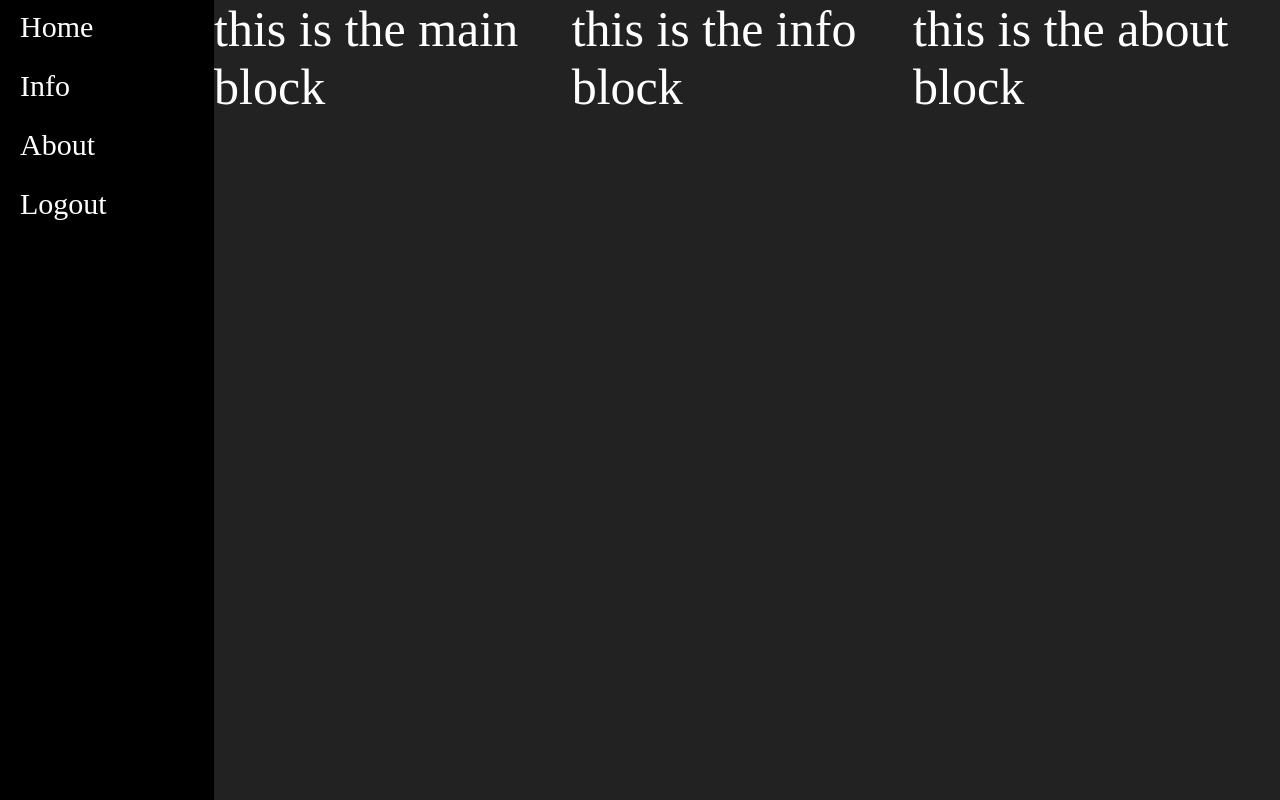
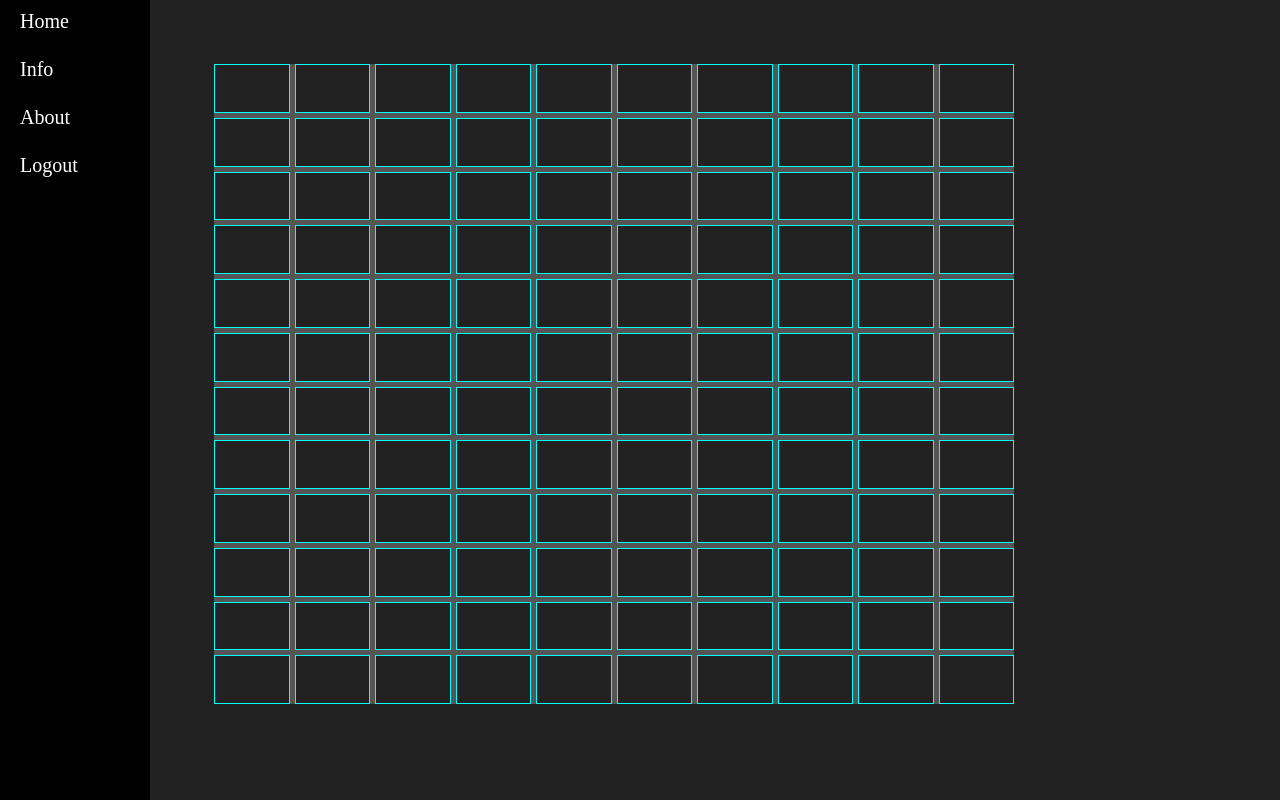
Before and after one commit to jatinkarthik-tripathy/Exam-Planner, a PHP site: page /html/sidebar.html in a window 1280 px wide. Run offline with PHP 8.4, Linux system fonts and the light colour scheme.

Commit message:
broken home grid page

```diff
--- /dev/null
+++ b/css/home.css
@@ -0,0 +1,14 @@
+#home{
+    display: grid;
+    background-color: #555;
+    margin: 5%;
+    width: 100vh;
+    height: 80vh;
+    grid-template-rows: repeat(12, 1fr);
+    grid-template-columns: repeat(10, 1fr);
+    grid-gap: 5px;
+}
+.block{
+    background-color: #222;
+    border: solid aqua 1px;
+}
--- a/css/sidebar.css
+++ b/css/sidebar.css
@@ -8,7 +8,7 @@ body{
     flex-direction: row;
 }
 .sidebar {
-    width: 20%;
+    width: 150px;
     height: 100vh;
     background-color: black;
     order: -1;
@@ -19,7 +19,7 @@ body{
 }
 .sidebar li{
     padding: 10px 10px 15px 20px;
-    font-size: 30px;
+    font-size: 20px;
 }
 .sidebar a{
     text-decoration: none;
@@ -29,8 +29,3 @@ body{
     color: #999
 
 }
-
-p{
-    color: white;
-    font-size: 50px;
-}
--- a/html/sidebar.html
+++ b/html/sidebar.html
@@ -5,6 +5,7 @@
     <title>Login</title>
     <meta charset="UTF-8">
     <link rel="stylesheet" href="../css/sidebar.css">
+    <link rel="stylesheet" href="../css/home.css">
 </head>
 
 <body>
@@ -17,12 +18,131 @@
         </ul>
     </div>
     <div id="home">
-        <p>this is the main block</p>
+        <div class="block"></div>
+        <div class="block"></div>
+        <div class="block"></div>
+        <div class="block"></div>
+        <div class="block"></div>
+        <div class="block"></div>
+        <div class="block"></div>
+        <div class="block"></div>
+        <div class="block"></div>
+        <div class="block"></div>
+        <div class="block"></div>
+        <div class="block"></div>
+        <div class="block"></div>
+        <div class="block"></div>
+        <div class="block"></div>
+        <div class="block"></div>
+        <div class="block"></div>
+        <div class="block"></div>
+        <div class="block"></div>
+        <div class="block"></div>
+        <div class="block"></div>
+        <div class="block"></div>
+        <div class="block"></div>
+        <div class="block"></div>
+        <div class="block"></div>
+        <div class="block"></div>
+        <div class="block"></div>
+        <div class="block"></div>
+        <div class="block"></div>
+        <div class="block"></div>
+        <div class="block"></div>
+        <div class="block"></div>
+        <div class="block"></div>
+        <div class="block"></div>
+        <div class="block"></div>
+        <div class="block"></div>
+        <div class="block"></div>
+        <div class="block"></div>
+        <div class="block"></div>
+        <div class="block"></div>
+        <div class="block"></div>
+        <div class="block"></div>
+        <div class="block"></div>
+        <div class="block"></div>
+        <div class="block"></div>
+        <div class="block"></div>
+        <div class="block"></div>
+        <div class="block"></div>
+        <div class="block"></div>
+        <div class="block"></div>
+        <div class="block"></div>
+        <div class="block"></div>
+        <div class="block"></div>
+        <div class="block"></div>
+        <div class="block"></div>
+        <div class="block"></div>
+        <div class="block"></div>
+        <div class="block"></div>
+        <div class="block"></div>
+        <div class="block"></div>
+        <div class="block"></div>
+        <div class="block"></div>
+        <div class="block"></div>
+        <div class="block"></div>
+        <div class="block"></div>
+        <div class="block"></div>
+        <div class="block"></div>
+        <div class="block"></div>
+        <div class="block"></div>
+        <div class="block"></div>
+        <div class="block"></div>
+        <div class="block"></div>
+        <div class="block"></div>
+        <div class="block"></div>
+        <div class="block"></div>
+        <div class="block"></div>
+        <div class="block"></div>
+        <div class="block"></div>
+        <div class="block"></div>
+        <div class="block"></div>
+        <div class="block"></div>
+        <div class="block"></div>
+        <div class="block"></div>
+        <div class="block"></div>
+        <div class="block"></div>
+        <div class="block"></div>
+        <div class="block"></div>
+        <div class="block"></div>
+        <div class="block"></div>
+        <div class="block"></div>
+        <div class="block"></div>
+        <div class="block"></div>
+        <div class="block"></div>
+        <div class="block"></div>
+        <div class="block"></div>
+        <div class="block"></div>
+        <div class="block"></div>
+        <div class="block"></div>
+        <div class="block"></div>
+        <div class="block"></div>
+        <div class="block"></div>
+        <div class="block"></div>
+        <div class="block"></div>
+        <div class="block"></div>
+        <div class="block"></div>
+        <div class="block"></div>
+        <div class="block"></div>
+        <div class="block"></div>
+        <div class="block"></div>
+        <div class="block"></div>
+        <div class="block"></div>
+        <div class="block"></div>
+        <div class="block"></div>
+        <div class="block"></div>
+        <div class="block"></div>
+        <div class="block"></div>
+        <div class="block"></div>
+        <div class="block"></div>
+        <div class="block"></div>
+        <div class="block"></div>
     </div>
-    <div id="info">
+    <div id="info" style="display: none;">
         <p>this is the info block</p>
     </div>
-    <div id="abt">
+    <div id="abt" style="display: none;">
         <p>this is the  about block</p>
     </div>
 
--- a/js/main.js
+++ b/js/main.js
@@ -1,26 +1,29 @@
 console.log("main.js")
 function showHome(){
-    var x = document.getElementById("home");
-    if (x.style.display == "none") {
-        x.style.display = "flex";
-    } else {
-        x.style.display = "none";
-    }
+    var home = document.getElementById("home");
+    home.style.display = "flex";
+
+    var info = document.getElementById("info");
+    info.style.display = "none";
+    var abt = document.getElementById("abt");
+    abt.style.display = "none";
 }
 
 function showInfo() {
-    var x = document.getElementById("info");
-    if (x.style.display == "none") {
-        x.style.display = "flex";
-    } else {
-        x.style.display = "none";
-    }
+    var info = document.getElementById("info");
+    info.style.display = "flex";
+
+    var home = document.getElementById("home");
+    home.style.display = "none";
+    var abt = document.getElementById("abt");
+    abt.style.display = "none";
 }
 function showAbt() {
-    var x = document.getElementById("abt");
-    if (x.style.display == "none") {
-        x.style.display = "flex";
-    } else {
-        x.style.display = "none";
-    }
+    var abt = document.getElementById("abt");
+    abt.style.display = "flex";
+
+    var home = document.getElementById("home");
+    home.style.display = "none";
+    var info = document.getElementById("info");
+    info.style.display = "none";
 }
```
